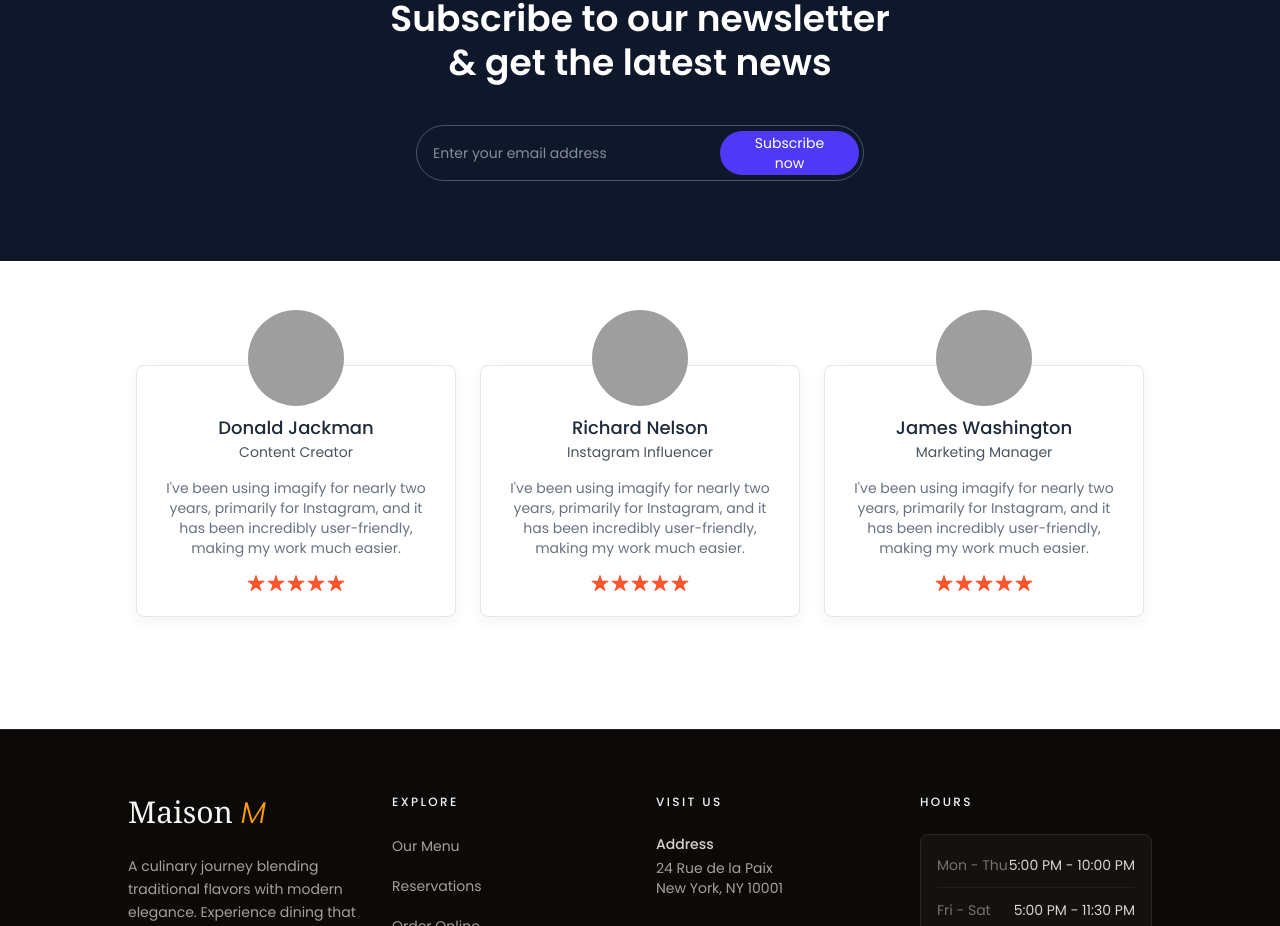
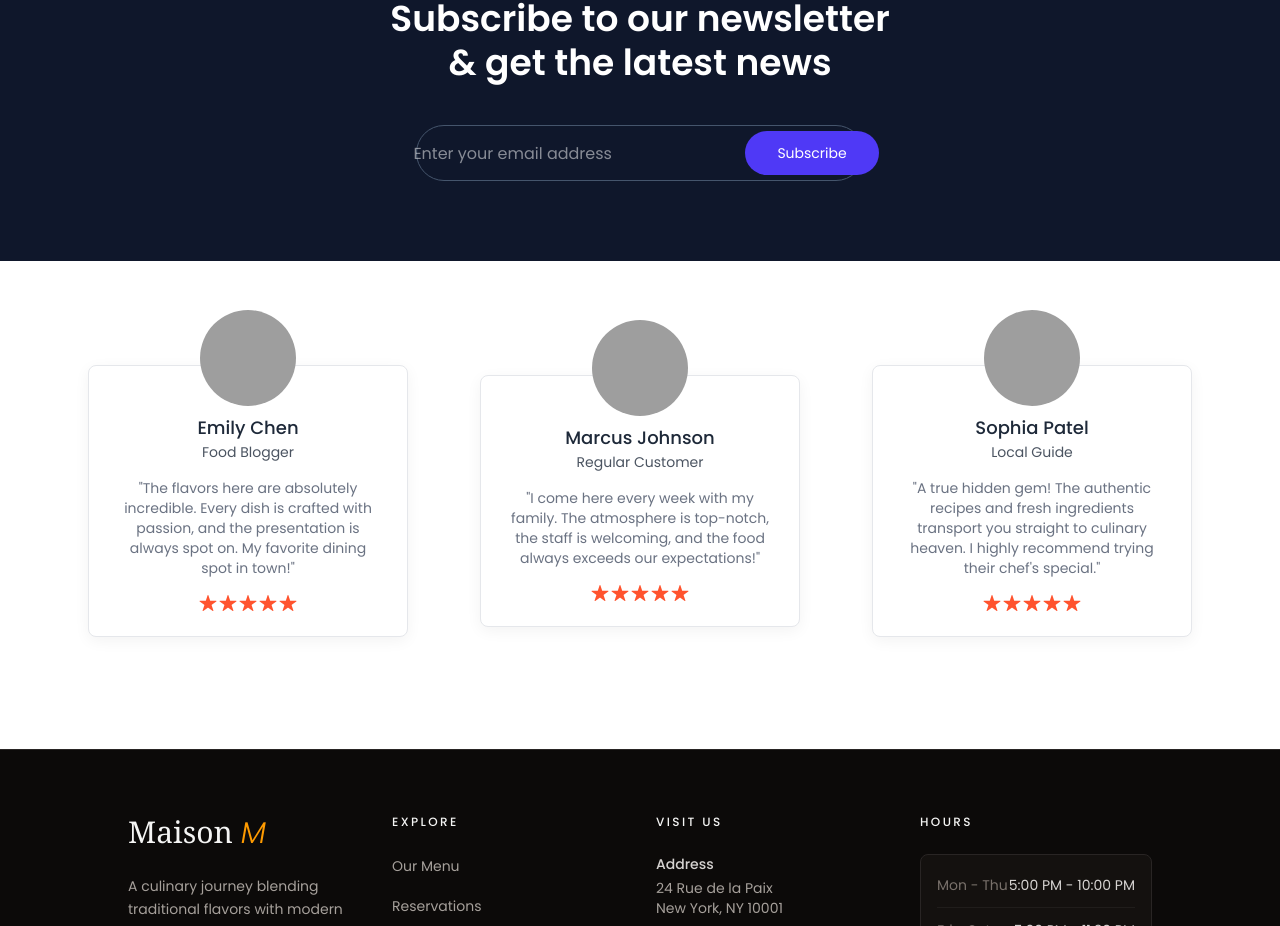
Before and after one commit to abhaypanditzx/resturant-mern, a React (Vite) app in the folder frontend/: page / in a window 1280 px wide. Shown: the part 1979-2905 px from the top of the page. Built offline with nearby package versions, Linux system fonts and the light colour scheme; no server answers; grey boxes are pictures that could not be loaded.

Commit message:
enhancement

```diff
--- a/frontend/src/components/Categories.jsx
+++ b/frontend/src/components/Categories.jsx
@@ -2,7 +2,7 @@ import React, { useContext } from "react";
 import { AppContext } from "../context/AppContext";
 
 const Categories = () => {
-  const { api, navigate, categories } = useContext(AppContext);
+  const { api, navigate, categories, loading } = useContext(AppContext);
 
   return (
     <section className=" py-16 from-gray-50 to-white ">
@@ -12,7 +12,12 @@ const Categories = () => {
         </h2>{" "}
         <p>Discover delicious dishes from our carefully created categories</p>
         <div className="grid grid-cols-2 py-6 sm:grid-cols-3 md:grid-cols-4 lg:grid-cols-5 gap-6">
-          {categories?.map((item) => (
+          {loading ? (
+            <div className="col-span-full flex justify-center py-10">
+              <div className="w-10 h-10 border-4 border-yellow-500 border-t-transparent rounded-full animate-spin"></div>
+            </div>
+          ) : (
+            categories?.map((item) => (
               <div key={item._id} onClick={() => navigate("/")} className="cursor-pointer group">
                 <div className="relative">
                   <div className="w-32 h-32 mx-auto rounded-full overflow-hidden shadow-lg border-4 border-white group-hover:border-yellow-400 transition-all duration-300 group-hover:scale-110 group-hover:shadow-2xl">
@@ -26,7 +31,8 @@ const Categories = () => {
                   <p className=""></p>
                 </div>
               </div>
-          ))}
+            ))
+          )}
         </div>
       </div>
     </section>
--- a/frontend/src/components/MenuCard.jsx
+++ b/frontend/src/components/MenuCard.jsx
@@ -32,7 +32,7 @@ console.log(menu._id)
         <div className="flex items-center justify-between mt-4">
           <div>
             <p className="text-2xl font-bold text-gray-900">
-              ${menu.price}
+              ₹{menu.price}
             </p>
           </div>
           <button
--- a/frontend/src/components/Menus.jsx
+++ b/frontend/src/components/Menus.jsx
@@ -2,7 +2,8 @@ import React, { useContext } from "react";
 import { AppContext } from "../context/AppContext";
 import MenuCard from "./MenuCard";
 const Menus = () => {
-  const { menus, navigate } = useContext(AppContext);
+  const { menus, navigate, loading } = useContext(AppContext);
+  console.log(loading)
   return (
     <div className="min-h-screen bg-linear-to-b from-gray-50 to-white py-12">
       <div className="container mx-auto px-4">
@@ -16,11 +17,15 @@ const Menus = () => {
           </p>
         </div>
         <div className="grid grid-cols-1 sm:grid-cols-2 md:grid-cols-3 lg:grid-cols-4 gap-6 ">
-          {
+          {loading ? (
+            <div className="col-span-full flex justify-center py-10">
+              <div className="w-10 h-10 border-4 border-yellow-500 border-t-transparent rounded-full animate-spin"></div>
+            </div>
+          ) : (
             menus?.map((item) => (
               <MenuCard key={item._id} menu={item} />
             ))
-          }
+          )}
         </div>
 
       </div>
--- a/frontend/src/components/NewsLetter.jsx
+++ b/frontend/src/components/NewsLetter.jsx
@@ -11,11 +11,11 @@ export default function NewsLetter() {
 
             <div className="w-full bg-slate-900 px-2 text-center text-white py-20 flex flex-col items-center justify-center">
                 <p className="text-indigo-500 font-medium">Get updated</p>
-                <h1 className="max-w-lg font-semibold text-4xl/[44px] mt-2">Subscribe to our newsletter & get the latest news</h1>
-                <div className="flex items-center justify-center mt-10 border border-slate-600 focus-within:outline focus-within:outline-indigo-600 text-sm rounded-full h-14 max-w-md w-full">
-                    <input type="text" className="bg-transparent outline-none rounded-full px-4 h-full flex-1" placeholder="Enter your email address"/>
-                    <button className="bg-indigo-600 text-white rounded-full h-11 mr-1 px-8 flex items-center justify-center">
-                        Subscribe now
+                <h1 className="max-w-lg font-semibold text-3xl  sm:text-4xl/[44px] mt-2">Subscribe to our newsletter & get the latest news</h1>
+                <div className="flex items-center justify-center mt-10 border border-slate-600 focus-within:outline focus-within:outline-indigo-600 text-sm rounded-full h-14  max-w-md  w-full">
+                    <input type="text" className="bg-transparent outline-none rounded-full px-4 h-full flex-1 text-xs sm:text-sm md:text-base " placeholder="Enter your email address"/>
+                    <button className="bg-indigo-600 text-white rounded-full h-11 mr-1 px-6 sm:px-8 flex items-center justify-center">
+                        Subscribe
                     </button>
                 </div>
             </div>
--- a/frontend/src/components/Testimonial.jsx
+++ b/frontend/src/components/Testimonial.jsx
@@ -1,6 +1,6 @@
 export default function Testimonial() {
   return (
-    <div className="my-12 flex flex-wrap items-center justify-center gap-6 pt-14">
+    <div className="my-12 flex flex-wrap items-center justify-center gap-18 px-2 pt-14">
       <div className="text-sm w-80 border border-gray-200 pb-6 rounded-lg bg-white shadow-[0px_4px_15px_0px] shadow-black/5">
         <div className="flex flex-col items-center px-5 py-4 relative">
           <img
@@ -10,14 +10,13 @@ export default function Testimonial() {
           />
           <div className="pt-8 text-center">
             <h1 className="text-lg font-medium text-gray-800">
-              Donald Jackman
+              Emily Chen
             </h1>
-            <p className="text-gray-800/80">Content Creator</p>
+            <p className="text-gray-800/80">Food Blogger</p>
           </div>
         </div>
         <p className="text-gray-500 px-6 text-center">
-          I've been using imagify for nearly two years, primarily for Instagram,
-          and it has been incredibly user-friendly, making my work much easier.
+          "The flavors here are absolutely incredible. Every dish is crafted with passion, and the presentation is always spot on. My favorite dining spot in town!"
         </p>
         <div className="flex justify-center pt-4">
           <div className="flex gap-0.5">
@@ -94,14 +93,13 @@ export default function Testimonial() {
           />
           <div className="pt-8 text-center">
             <h1 className="text-lg font-medium text-gray-800">
-              Richard Nelson
+              Marcus Johnson
             </h1>
-            <p className="text-gray-800/80">Instagram Influencer</p>
+            <p className="text-gray-800/80">Regular Customer</p>
           </div>
         </div>
         <p className="text-gray-500 px-6 text-center">
-          I've been using imagify for nearly two years, primarily for Instagram,
-          and it has been incredibly user-friendly, making my work much easier.
+          "I come here every week with my family. The atmosphere is top-notch, the staff is welcoming, and the food always exceeds our expectations!"
         </p>
         <div className="flex justify-center pt-4">
           <div className="flex gap-0.5">
@@ -178,14 +176,13 @@ export default function Testimonial() {
           />
           <div className="pt-8 text-center">
             <h1 className="text-lg font-medium text-gray-800">
-              James Washington
+              Sophia Patel
             </h1>
-            <p className="text-gray-800/80">Marketing Manager</p>
+            <p className="text-gray-800/80">Local Guide</p>
           </div>
         </div>
         <p className="text-gray-500 px-6 text-center">
-          I've been using imagify for nearly two years, primarily for Instagram,
-          and it has been incredibly user-friendly, making my work much easier.
+          "A true hidden gem! The authentic recipes and fresh ingredients transport you straight to culinary heaven. I highly recommend trying their chef's special."
         </p>
         <div className="flex justify-center pt-4">
           <div className="flex gap-0.5">
--- a/frontend/src/context/AppContext.jsx
+++ b/frontend/src/context/AppContext.jsx
@@ -74,7 +74,7 @@ const AppContextProvider = ({ children }) => {
     } catch (error) {
       setUser(null);
       console.log(error);
-    }finally{
+    } finally {
       setAuthLoading(false)
     }
   };
@@ -109,9 +109,13 @@ const AppContextProvider = ({ children }) => {
   };
 
   const adminPath = useLocation().pathname.includes("/admin");
- useEffect(() => {
-    fetchCategories();
-    fetchMenus();
+  useEffect(() => {
+    const fetchData = async () => {
+      setLoading(true);
+      await Promise.all([fetchCategories(), fetchMenus()]);
+      setLoading(false);
+    };
+    fetchData();
   }, []);
   // user&admin data auth
   useEffect(() => {
--- a/frontend/src/pages/MenuDetails.jsx
+++ b/frontend/src/pages/MenuDetails.jsx
@@ -4,9 +4,19 @@ import { AppContext } from "../context/AppContext"
 import { ChevronLeft } from "lucide-react"
 const MenuDetails = () => {
   const { id } = useParams();
-  const { menus, navigate, addToCart } = useContext(AppContext)
+  const { menus, navigate, addToCart, loading } = useContext(AppContext)
 
   const menu = menus.find((menu) => menu._id === id)
+
+  if (loading) {
+    return (
+      <div className="flex bg-gray-50 flex-col items-center justify-center min-h-[70vh]">
+        <div className="w-12 h-12 border-4 border-orange-500 border-t-transparent rounded-full animate-spin"></div>
+        <p className="mt-4 text-gray-500 font-medium tracking-wide">Loading Menu Details...</p>
+      </div>
+    );
+  }
+
   return menu ? (
     <div className="max-w-6xl w-full px-6">
       <p>
```
Also changed, not shown: frontend/src/App.jsx (+37 -26 lines), frontend/src/pages/Menu.jsx (+17 -19 lines). Lines whose indentation alone changed are shown as unchanged.
